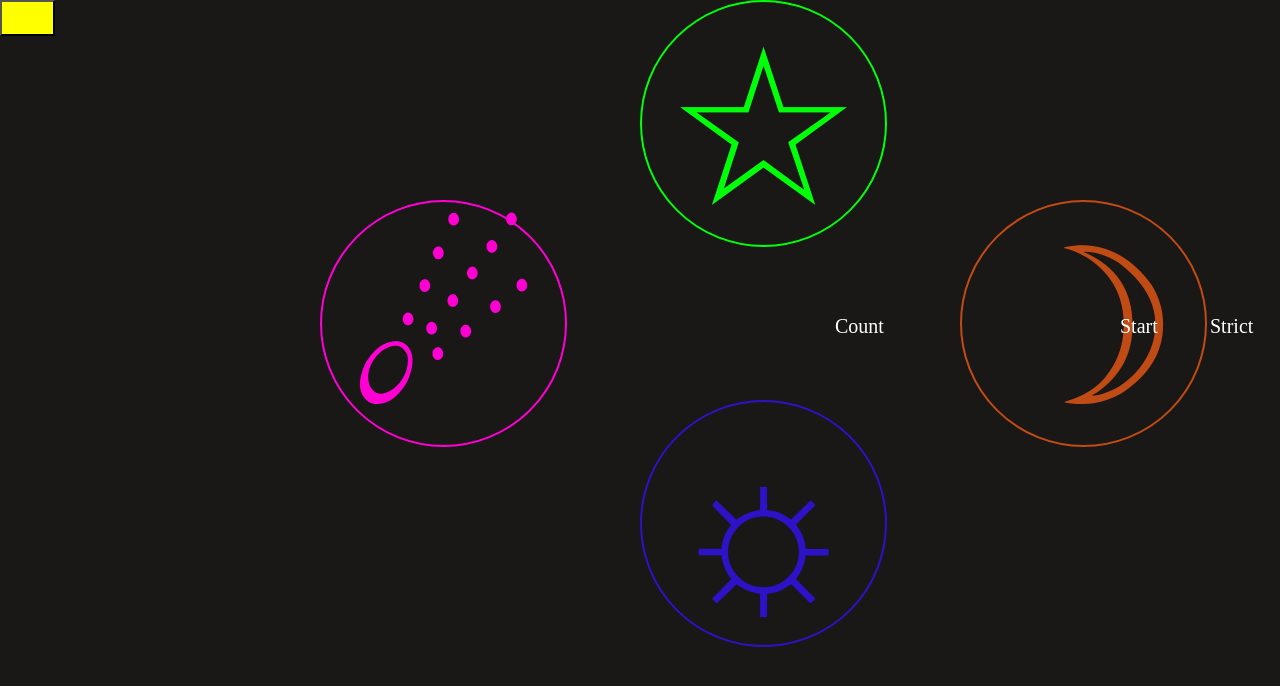
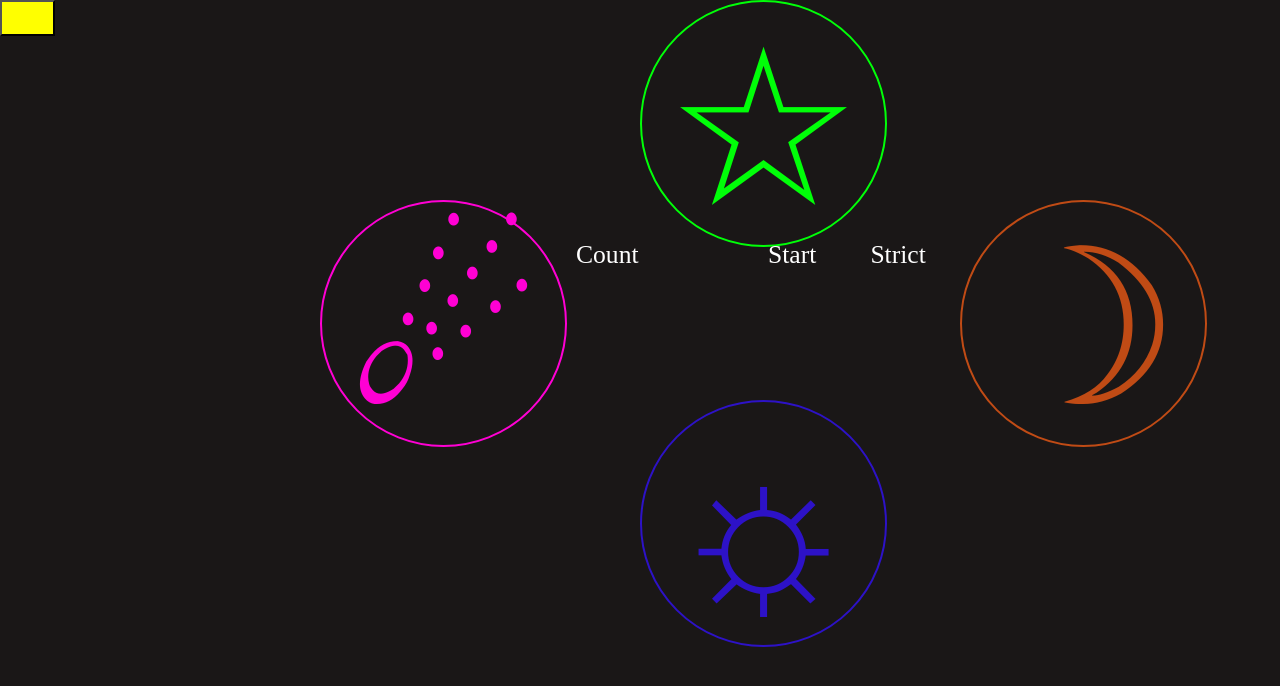
Before and after one commit to odm275/simon-game-app, a website: page index.html in a window 1280 px wide. Drawn offline with Linux system fonts and the light colour scheme.

Commit message:
It is stable at smaller sizes, but as length gets larger, stability in the front end loosens.

```diff
--- a/sass/base/_typography.scss
+++ b/sass/base/_typography.scss
@@ -1,22 +1,22 @@
 .header{
     position:absolute;
-    left:82.5rem;
-    top:31.5rem;
-    font-size:2rem;
+    left:45vw;
+    top:30vh;
+    font-size:2vw;
     color:white;
 
 
     &--count{
         position:absolute;
-        left:1rem;
+
     }
     &--start{
         position:absolute;
-        left:29.5rem;
+        left:15vw;
 
     }
     &--strict{
         position:absolute;
-        left:38.5rem;
+        left:23vw;
     }
 }
```
Also changed, not shown: css/style.css.
